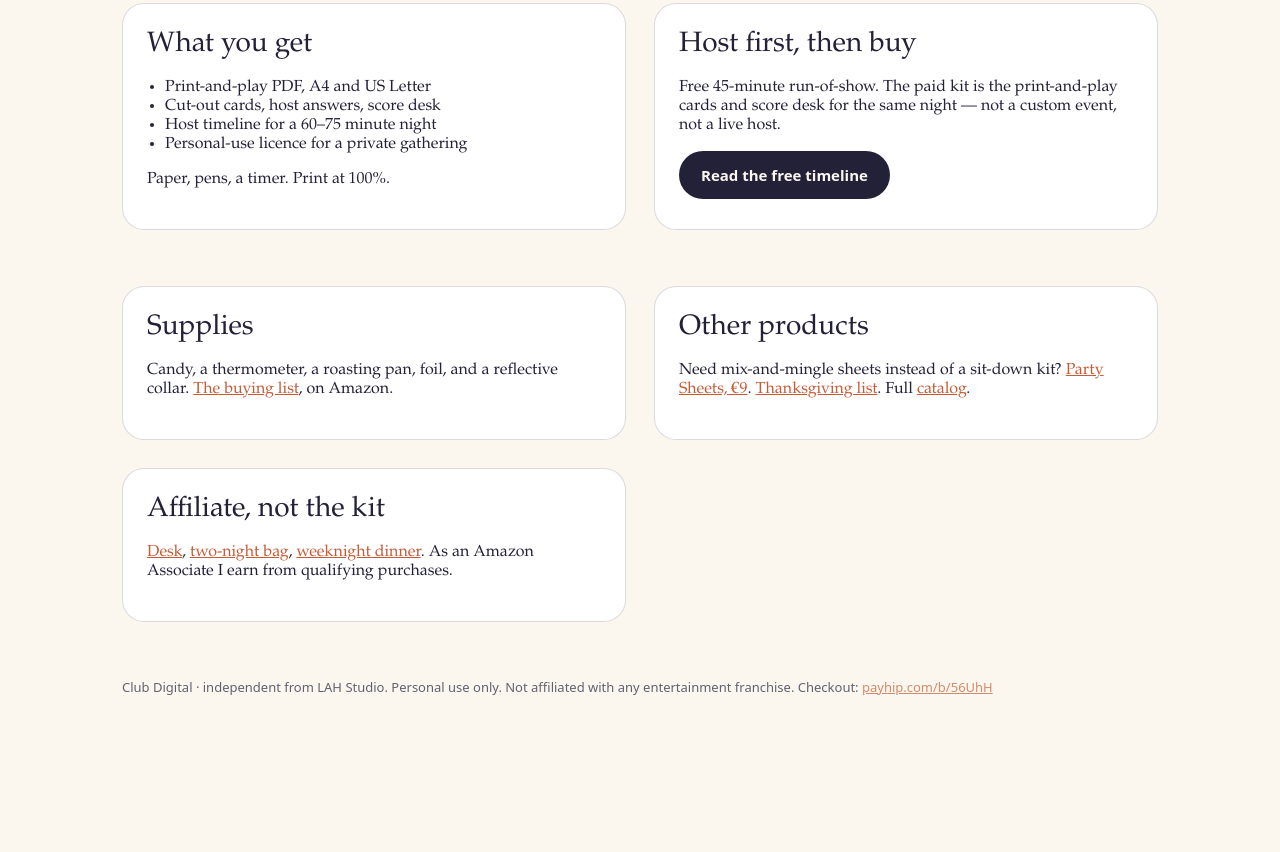
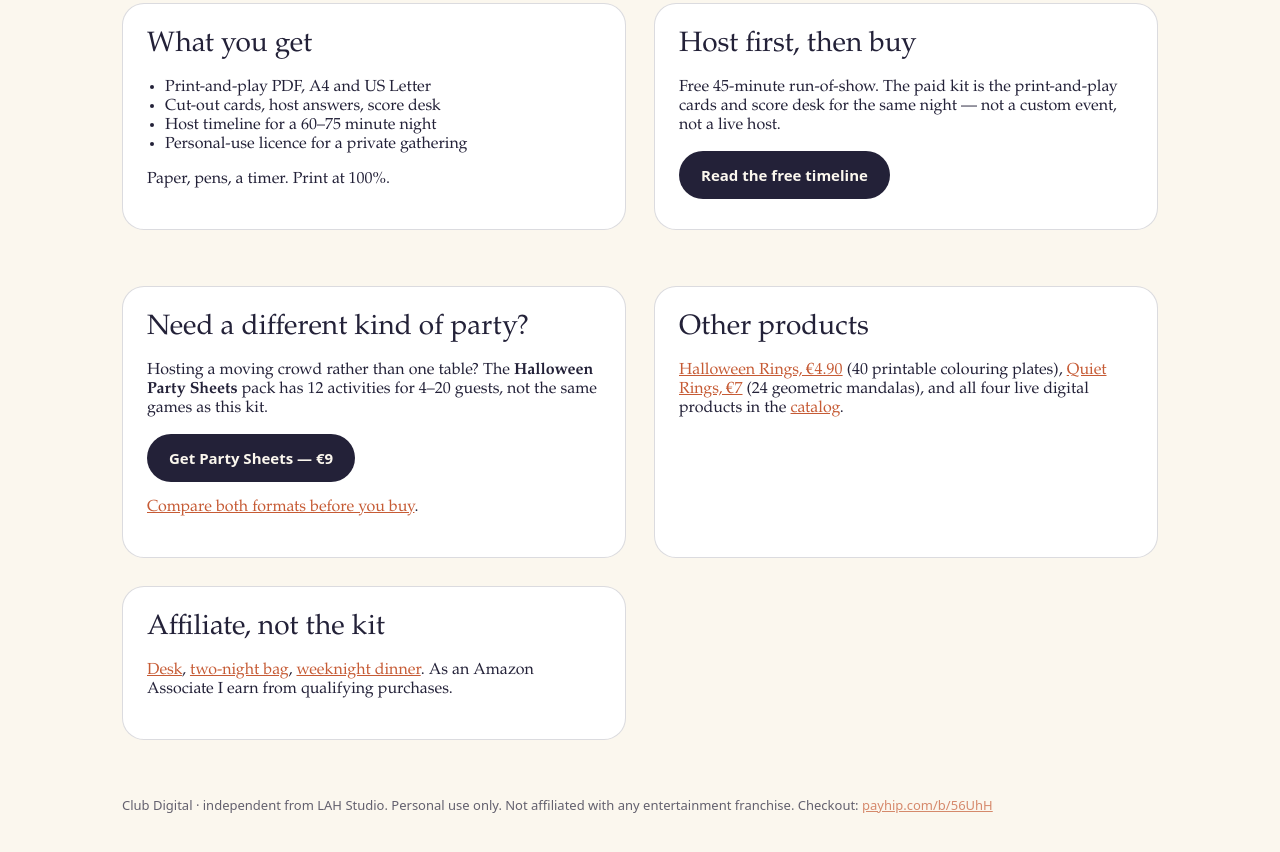
Before and after one commit to inf-opc/club-digital, a plain HTML site: page index.html in a window 1280 px wide. Shown: the part 831-1683 px from the top of the page. Before the commit the page ends 1607 px from the top, so only its background shows below. Drawn offline with Linux system fonts and the light colour scheme.

Commit message:
Fix unrelated homepage supplies and link live CASH products to checkout

```diff
--- a/index.html
+++ b/index.html
@@ -101,12 +101,14 @@
 
     <section class="split">
       <div class="card">
-        <h2>Supplies</h2>
-        <p>Candy, a thermometer, a roasting pan, foil, and a reflective collar. <a href="./shop/october-buys.html">The buying list</a>, on Amazon.</p>
+        <h2>Need a different kind of party?</h2>
+        <p>Hosting a moving crowd rather than one table? The <strong>Halloween Party Sheets</strong> pack has 12 activities for 4–20 guests, not the same games as this kit.</p>
+        <p><a class="btn" href="https://payhip.com/b/naW4R">Get Party Sheets — €9</a></p>
+        <p><a href="./halloween-party-games.html">Compare both formats before you buy</a>.</p>
       </div>
       <div class="card">
         <h2>Other products</h2>
-        <p>Need mix-and-mingle sheets instead of a sit-down kit? <a href="./halloween-party-games.html">Party Sheets, €9</a>. <a href="./shop/thanksgiving.html">Thanksgiving list</a>. Full <a href="./catalog.html">catalog</a>.</p>
+        <p><a href="./halloween-rings.html">Halloween Rings, €4.90</a> (40 printable colouring plates), <a href="https://payhip.com/b/Fupqd">Quiet Rings, €7</a> (24 geometric mandalas), and all four live digital products in the <a href="./catalog.html">catalog</a>.</p>
       </div>
       <div class="card">
         <h2>Affiliate, not the kit</h2>
```
